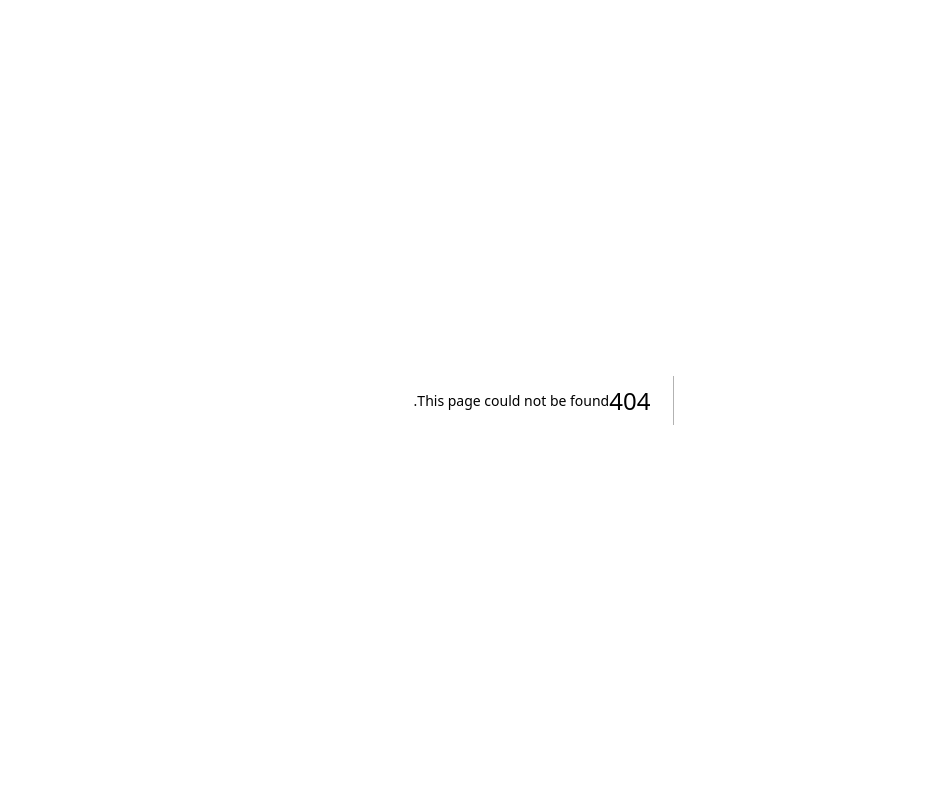
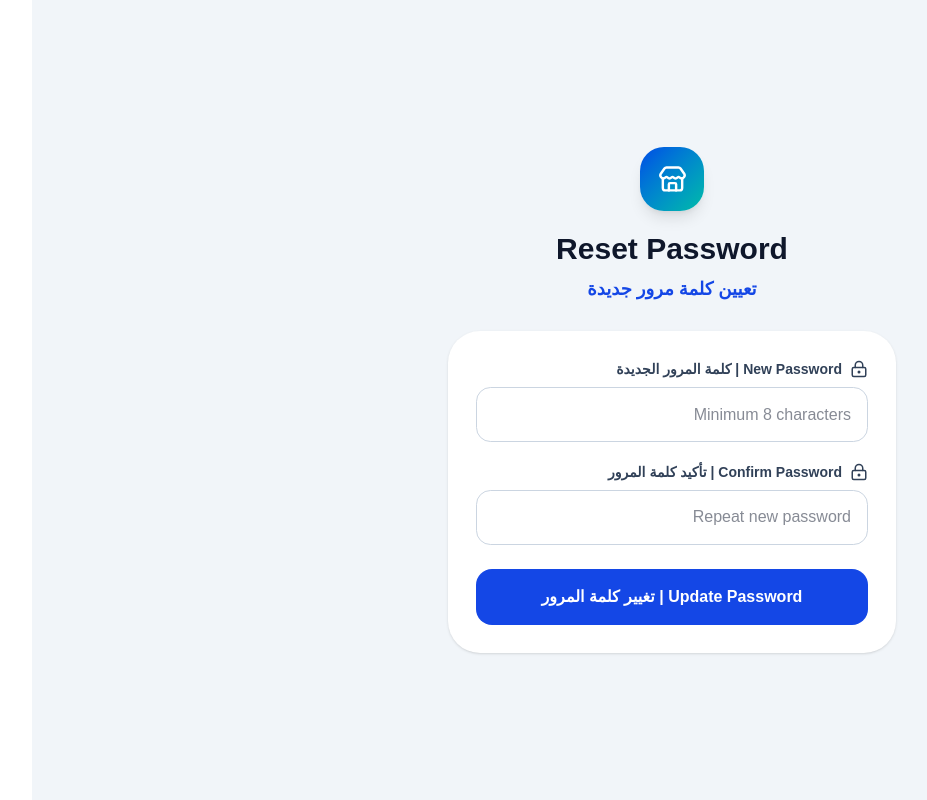
Before and after one commit to abdallahhamdy749-hash/health-nations-platform, a Next.js app: page /reset-password in a window 1280 px wide. Before the commit this address had no page. Shown: the whole page, without its empty margins (128-1055 px from the left). Built offline with nearby package versions, Linux system fonts and the light colour scheme; no server answers.

Commit message:
Add vendor password reset flow

```diff
--- a/app/login/page.tsx
+++ b/app/login/page.tsx
@@ -18,8 +18,12 @@ export default function LoginPage() {
 
   const [email, setEmail] = useState("");
   const [password, setPassword] = useState("");
+
   const [loading, setLoading] = useState(false);
+  const [resetLoading, setResetLoading] = useState(false);
+
   const [errorMessage, setErrorMessage] = useState("");
+  const [successMessage, setSuccessMessage] = useState("");
 
   async function handleSubmit(
     event: React.FormEvent<HTMLFormElement>
@@ -28,6 +32,7 @@ export default function LoginPage() {
 
     setLoading(true);
     setErrorMessage("");
+    setSuccessMessage("");
 
     try {
       const normalizedEmail = email.trim().toLowerCase();
@@ -57,16 +62,12 @@ export default function LoginPage() {
       const userEmail =
         user.email?.toLowerCase() ?? "";
 
-      // Admin account
       if (userEmail === ADMIN_EMAIL) {
-        router.replace(
-          "/admin/import-requests"
-        );
+        router.replace("/admin/import-requests");
         router.refresh();
         return;
       }
 
-      // Vendor account
       const {
         data: vendorProfile,
         error: profileError,
@@ -84,14 +85,11 @@ export default function LoginPage() {
       }
 
       if (vendorProfile) {
-        router.replace(
-          "/vendor/dashboard"
-        );
+        router.replace("/vendor/dashboard");
         router.refresh();
         return;
       }
 
-      // Other authenticated users
       router.replace("/");
       router.refresh();
     } catch (error: unknown) {
@@ -102,6 +100,54 @@ export default function LoginPage() {
       );
     } finally {
       setLoading(false);
+    }
+  }
+
+  async function handleForgotPassword() {
+    const normalizedEmail = email.trim().toLowerCase();
+
+    setErrorMessage("");
+    setSuccessMessage("");
+
+    if (!normalizedEmail) {
+      setErrorMessage(
+        "اكتب البريد الإلكتروني أولًا ثم اضغط نسيت كلمة المرور."
+      );
+      return;
+    }
+
+    setResetLoading(true);
+
+    try {
+      const redirectTo =
+        `${window.location.origin}/reset-password`;
+
+      const { error } =
+        await supabase.auth.resetPasswordForEmail(
+          normalizedEmail,
+          {
+            redirectTo,
+          }
+        );
+
+      if (error) {
+        setErrorMessage(
+          translateResetError(error.message)
+        );
+        return;
+      }
+
+      setSuccessMessage(
+        "تم إرسال رابط تغيير كلمة المرور إلى البريد الإلكتروني. افتح الرسالة واضغط على رابط الاستعادة."
+      );
+    } catch (error: unknown) {
+      setErrorMessage(
+        error instanceof Error
+          ? error.message
+          : "تعذر إرسال رابط استعادة كلمة المرور."
+      );
+    } finally {
+      setResetLoading(false);
     }
   }
 
@@ -122,8 +168,7 @@ export default function LoginPage() {
           </h2>
 
           <p className="mt-3 leading-7 text-slate-600">
-            سجل الدخول للوصول إلى لوحة التحكم
-            الخاصة بحسابك.
+            سجل الدخول للوصول إلى لوحة التحكم الخاصة بحسابك.
           </p>
         </div>
 
@@ -161,9 +206,7 @@ export default function LoginPage() {
               type="password"
               value={password}
               onChange={(event) =>
-                setPassword(
-                  event.target.value
-                )
+                setPassword(event.target.value)
               }
               className="form-input"
               placeholder="Enter your password"
@@ -171,9 +214,28 @@ export default function LoginPage() {
             />
           </label>
 
+          <div className="mt-3 text-right">
+            <button
+              type="button"
+              disabled={resetLoading}
+              onClick={() => void handleForgotPassword()}
+              className="text-sm font-bold text-blue-700 transition hover:text-blue-800 disabled:cursor-not-allowed disabled:opacity-60"
+            >
+              {resetLoading
+                ? "Sending reset link..."
+                : "Forgot Password? | نسيت كلمة المرور؟"}
+            </button>
+          </div>
+
           {errorMessage && (
             <div className="mt-5 rounded-2xl border border-red-200 bg-red-50 p-4 text-sm font-medium text-red-700">
               {errorMessage}
+            </div>
+          )}
+
+          {successMessage && (
+            <div className="mt-5 rounded-2xl border border-emerald-200 bg-emerald-50 p-4 text-sm font-medium leading-6 text-emerald-700">
+              {successMessage}
             </div>
           )}
 
@@ -203,9 +265,7 @@ export default function LoginPage() {
             <button
               type="button"
               onClick={() =>
-                router.push(
-                  "/supplier/register"
-                )
+                router.push("/supplier/register")
               }
               className="mt-3 inline-flex items-center gap-2 font-bold text-blue-700 hover:text-blue-800"
             >
@@ -270,3 +330,25 @@ function translateLoginError(
 
   return message;
 }
+
+function translateResetError(
+  message: string
+) {
+  const normalizedMessage =
+    message.toLowerCase();
+
+  if (
+    normalizedMessage.includes("rate limit") ||
+    normalizedMessage.includes("too many")
+  ) {
+    return "تم إرسال محاولات استعادة كثيرة. انتظر قليلًا ثم حاول مرة أخرى.";
+  }
+
+  if (
+    normalizedMessage.includes("invalid email")
+  ) {
+    return "البريد الإلكتروني غير صحيح.";
+  }
+
+  return message;
+}
--- /dev/null
+++ b/app/reset-password/page.tsx
@@ -0,0 +1,194 @@
+"use client";
+
+import { useState } from "react";
+import {
+  CheckCircle2,
+  Loader2,
+  LockKeyhole,
+  Store,
+} from "lucide-react";
+import { useRouter } from "next/navigation";
+import { supabase } from "@/lib/supabase";
+
+export default function ResetPasswordPage() {
+  const router = useRouter();
+
+  const [password, setPassword] = useState("");
+  const [confirmPassword, setConfirmPassword] = useState("");
+  const [loading, setLoading] = useState(false);
+  const [success, setSuccess] = useState(false);
+  const [errorMessage, setErrorMessage] = useState("");
+
+  async function handleSubmit(
+    event: React.FormEvent<HTMLFormElement>
+  ) {
+    event.preventDefault();
+
+    setErrorMessage("");
+
+    if (password.length < 8) {
+      setErrorMessage(
+        "كلمة المرور يجب أن تحتوي على 8 أحرف على الأقل."
+      );
+      return;
+    }
+
+    if (password !== confirmPassword) {
+      setErrorMessage(
+        "كلمتا المرور غير متطابقتين."
+      );
+      return;
+    }
+
+    setLoading(true);
+
+    try {
+      const { error } = await supabase.auth.updateUser({
+        password,
+      });
+
+      if (error) {
+        setErrorMessage(error.message);
+        return;
+      }
+
+      setSuccess(true);
+
+      window.setTimeout(() => {
+        router.replace("/login");
+      }, 2000);
+    } catch (error: unknown) {
+      setErrorMessage(
+        error instanceof Error
+          ? error.message
+          : "تعذر تغيير كلمة المرور."
+      );
+    } finally {
+      setLoading(false);
+    }
+  }
+
+  return (
+    <main className="flex min-h-screen items-center justify-center bg-slate-100 px-5 py-12 text-slate-900">
+      <div className="w-full max-w-md">
+        <div className="mb-7 text-center">
+          <div className="mx-auto flex h-16 w-16 items-center justify-center rounded-3xl bg-gradient-to-br from-blue-700 to-teal-500 text-white shadow-lg">
+            <Store size={29} />
+          </div>
+
+          <h1 className="mt-5 text-3xl font-black">
+            Reset Password
+          </h1>
+
+          <p className="mt-2 text-lg font-bold text-blue-700">
+            تعيين كلمة مرور جديدة
+          </p>
+        </div>
+
+        <form
+          onSubmit={handleSubmit}
+          className="rounded-[2rem] bg-white p-7 shadow-sm"
+        >
+          {success ? (
+            <div className="text-center">
+              <CheckCircle2
+                size={46}
+                className="mx-auto text-emerald-600"
+              />
+
+              <h2 className="mt-4 text-xl font-black">
+                تم تغيير كلمة المرور
+              </h2>
+
+              <p className="mt-2 text-slate-600">
+                سيتم تحويلك إلى صفحة تسجيل الدخول.
+              </p>
+            </div>
+          ) : (
+            <>
+              <label className="block">
+                <span className="mb-2 flex items-center gap-2 text-sm font-bold text-slate-700">
+                  <LockKeyhole size={18} />
+                  New Password | كلمة المرور الجديدة
+                </span>
+
+                <input
+                  required
+                  minLength={8}
+                  type="password"
+                  value={password}
+                  onChange={(event) =>
+                    setPassword(event.target.value)
+                  }
+                  className="form-input"
+                  autoComplete="new-password"
+                  placeholder="Minimum 8 characters"
+                />
+              </label>
+
+              <label className="mt-5 block">
+                <span className="mb-2 flex items-center gap-2 text-sm font-bold text-slate-700">
+                  <LockKeyhole size={18} />
+                  Confirm Password | تأكيد كلمة المرور
+                </span>
+
+                <input
+                  required
+                  minLength={8}
+                  type="password"
+                  value={confirmPassword}
+                  onChange={(event) =>
+                    setConfirmPassword(event.target.value)
+                  }
+                  className="form-input"
+                  autoComplete="new-password"
+                  placeholder="Repeat new password"
+                />
+              </label>
+
+              {errorMessage && (
+                <div className="mt-5 rounded-2xl border border-red-200 bg-red-50 p-4 text-sm font-medium text-red-700">
+                  {errorMessage}
+                </div>
+              )}
+
+              <button
+                type="submit"
+                disabled={loading}
+                className="mt-6 inline-flex w-full items-center justify-center gap-2 rounded-2xl bg-blue-700 px-6 py-4 font-bold text-white transition hover:bg-blue-800 disabled:cursor-not-allowed disabled:opacity-60"
+              >
+                {loading ? (
+                  <>
+                    <Loader2
+                      className="animate-spin"
+                      size={20}
+                    />
+                    Updating...
+                  </>
+                ) : (
+                  "Update Password | تغيير كلمة المرور"
+                )}
+              </button>
+            </>
+          )}
+        </form>
+      </div>
+
+      <style jsx>{`
+        .form-input {
+          width: 100%;
+          border: 1px solid #cbd5e1;
+          border-radius: 0.9rem;
+          padding: 0.9rem 1rem;
+          outline: none;
+          background: white;
+        }
+
+        .form-input:focus {
+          border-color: #1d4ed8;
+          box-shadow: 0 0 0 3px rgba(29, 78, 216, 0.1);
+        }
+      `}</style>
+    </main>
+  );
+}
```
